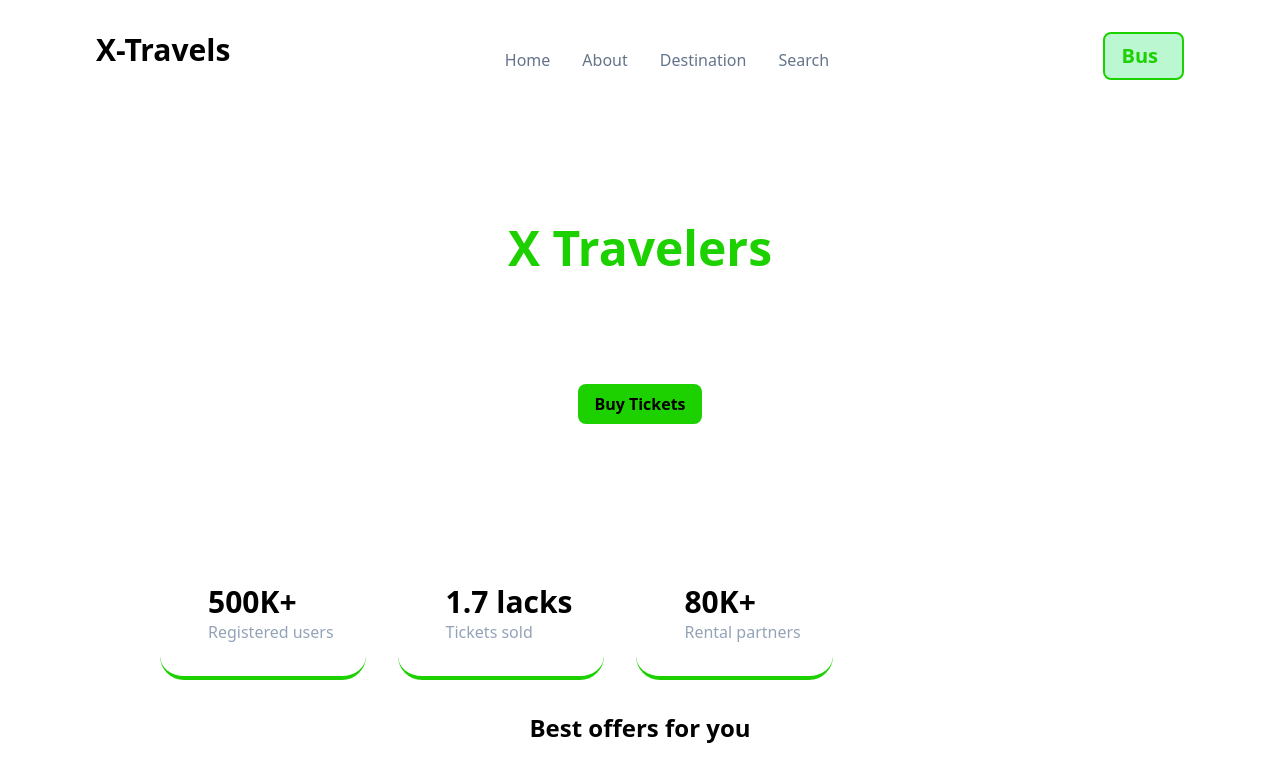
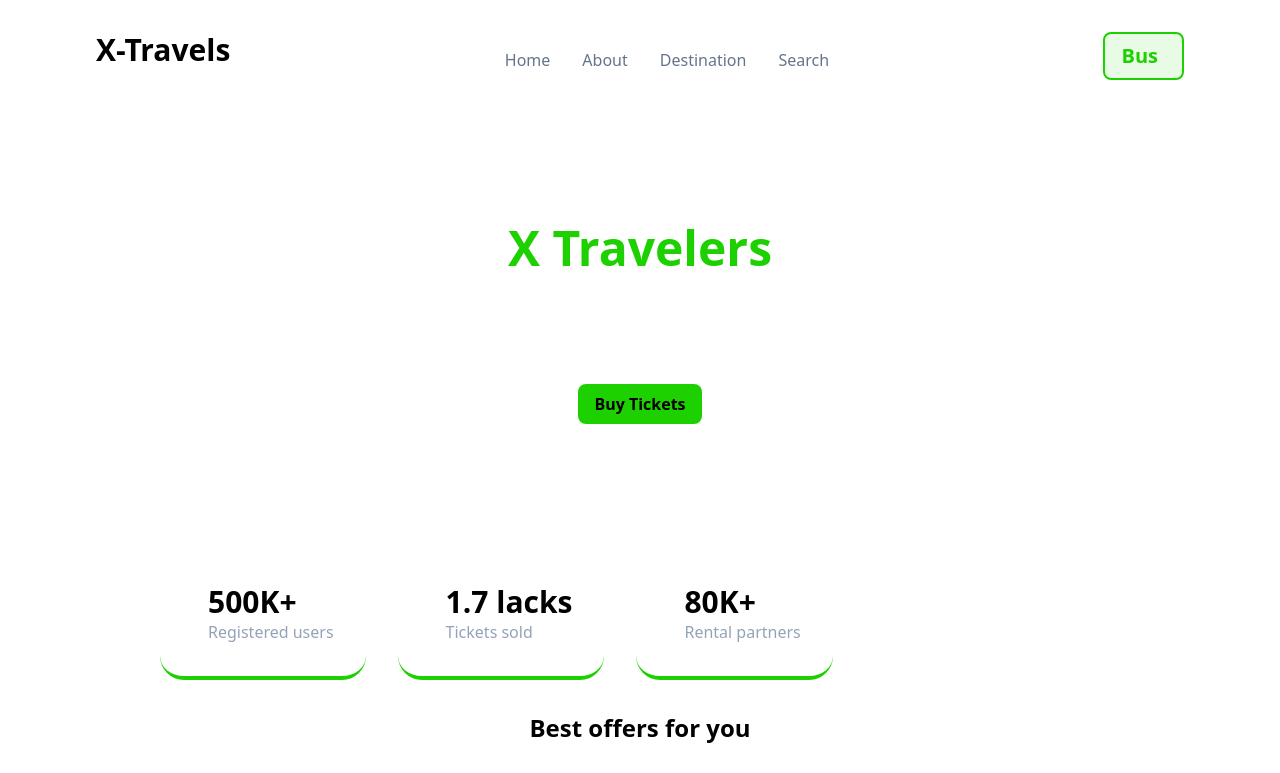
Before and after one commit to Osamayunus/Travel_X, a plain HTML site: page App/index.html in a window 1280 px wide. Shown: the top 773 px of the page. Drawn offline with nearby package versions, Linux system fonts and the light colour scheme.

Commit message:
full-half-completed

```diff
--- a/App/index.html
+++ b/App/index.html
@@ -18,7 +18,7 @@
         <div class="text-slate-500 mt-4">Destination</div>
         <div class="text-slate-500 mt-4">Search</div>
     </div>
-    <div class="flex border-2 border-[#1DD100] bg-green-200 rounded-lg px-4 py-2">
+    <div class="flex border-2 border-[#1DD100] bg-[#1DD100] bg-opacity-10 rounded-lg px-4 py-2">
         <span class="mr-2 font-semibold text-xl text-[#1DD100]">Bus</span>
         <img height="20px" src="/B9A5-smart-ticketing/images/bus-icon.png" alt="">
       </div>
```
